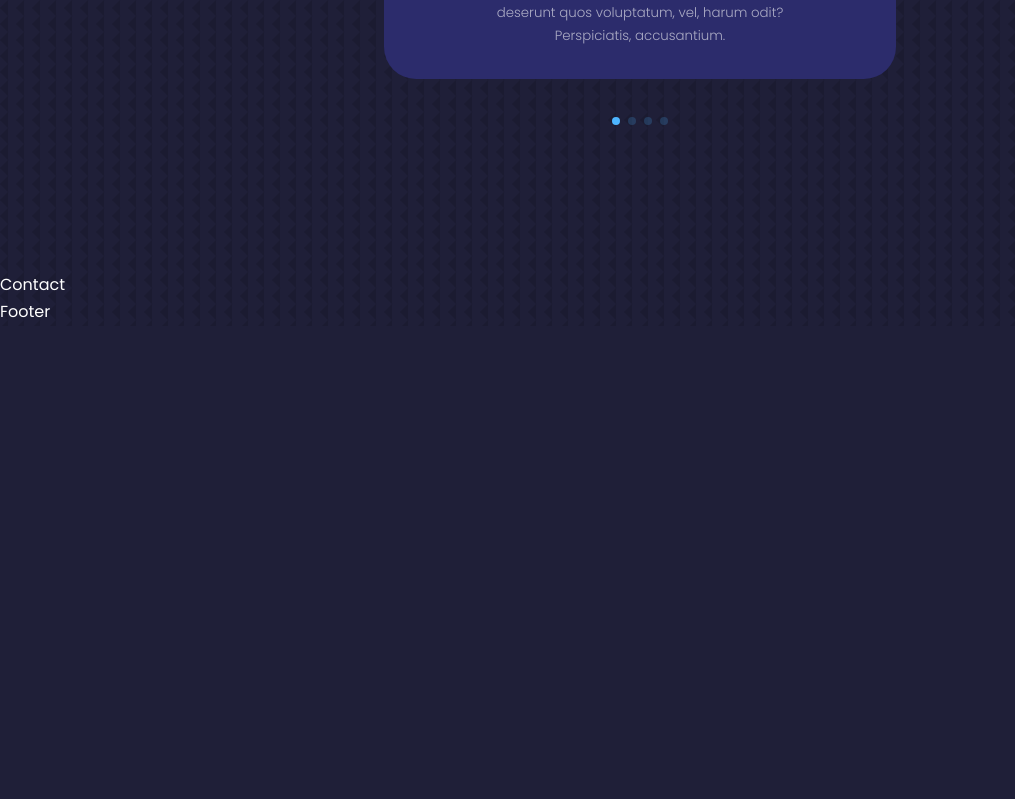
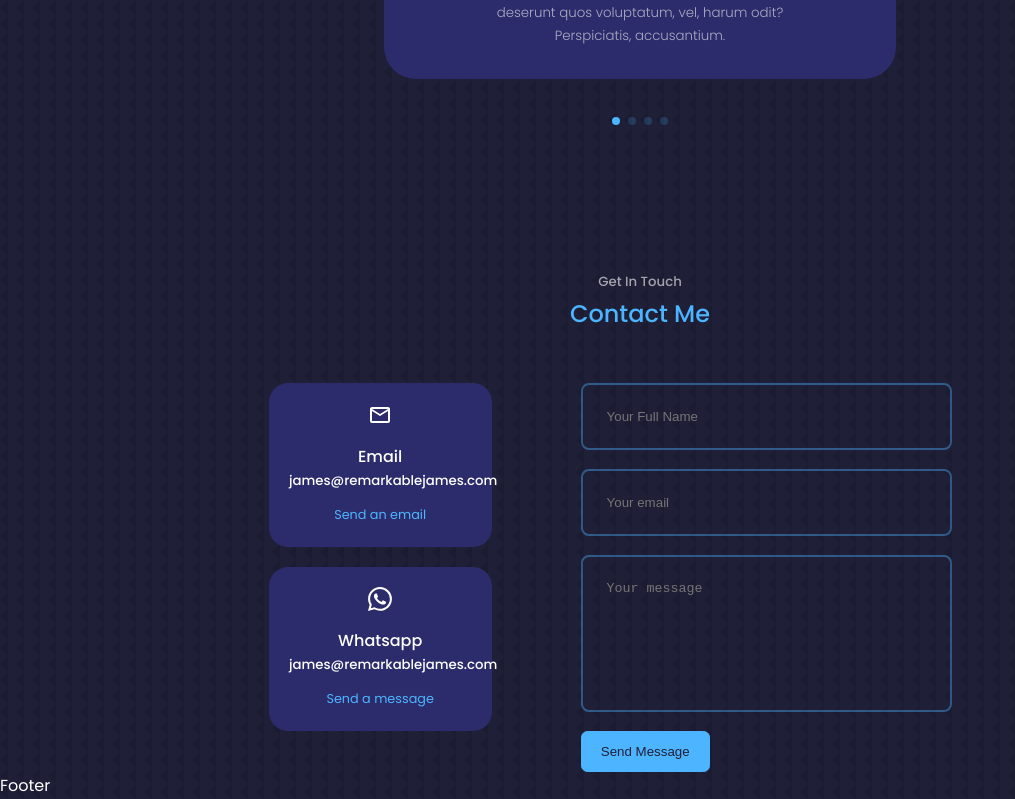
Before and after one commit to remarkablejames/portifolio, a React (Create React App) app: page / in a window 1280 px wide. Shown: the part 4560-5359 px from the top of the page, without its empty margins (0-1015 px from the left). Before the commit the page ends 4886 px from the top, so only its background shows below. Built offline with nearby package versions, Linux system fonts and the light colour scheme.

Commit message:
finished adding and styling Contact page component

```diff
--- a/package.json
+++ b/package.json
@@ -6,6 +6,7 @@
     "@testing-library/jest-dom": "^5.16.4",
     "@testing-library/react": "^12.1.4",
     "@testing-library/user-event": "^13.5.0",
+    "emailjs-com": "^3.2.0",
     "react": "^18.0.0",
     "react-dom": "^18.0.0",
     "react-icons": "^4.3.1",
--- a/src/components/contact/Contact.jsx
+++ b/src/components/contact/Contact.jsx
@@ -1,6 +1,76 @@
-import React from "react";
+import React, { useRef } from "react";
 import "./contact.css";
+import { MdOutlineEmail } from "react-icons/md";
+import { BsWhatsapp } from "react-icons/bs";
+import emailjs from "emailjs-com";
+export const Contact = () => {
+  const form = useRef();
+  const sendEmail = (e) => {
+    e.preventDefault();
 
-export const Contact = () => {
-  return <section id="contact">Contact</section>;
+    emailjs
+      .sendForm(
+        "service_d30nbng",
+        "template_sjgkme4",
+        form.current,
+        "o6wYe5a2RGANsztUm"
+      )
+      .then(
+        (result) => {
+          console.log(result.text);
+        },
+        (error) => {
+          console.log(error.text);
+        }
+      );
+
+    e.target.reset();
+    window.alert("Your Message was sent successfully");
+  };
+  return (
+    <section id="contact">
+      <h5>Get In Touch</h5>
+      <h2>Contact Me</h2>
+      <div className="container contact__container">
+        <div className="contact__options">
+          <article className="contact__option">
+            <MdOutlineEmail className="contact__option-icon" />
+            <h4>Email</h4>
+            <h5>james@remarkablejames.com</h5>
+            <a href="mailto:james@remarkablejames.com" target="_blank">
+              Send an email
+            </a>
+          </article>
+          <article className="contact__option">
+            <BsWhatsapp className="contact__option-icon" />
+            <h4>Whatsapp</h4>
+            <h5>james@remarkablejames.com</h5>
+            <a
+              href="https://api.whatsapp.com/send?phone=+250789333972"
+              target="_blank"
+            >
+              Send a message
+            </a>
+          </article>
+        </div>
+        <form ref={form} onSubmit={sendEmail}>
+          <input
+            type="text"
+            name="name"
+            placeholder="Your Full Name"
+            required
+          />
+          <input type="email" name="email" placeholder="Your email" required />
+          <textarea
+            name="message"
+            rows="7"
+            placeholder="Your message"
+          ></textarea>
+          <button type="submit" className="btn btn-primary">
+            Send Message
+          </button>
+        </form>
+      </div>
+    </section>
+  );
 };
--- a/src/components/contact/contact.css
+++ b/src/components/contact/contact.css
@@ -0,0 +1,70 @@
+.container.contact__container {
+  width: 58%;
+  display: grid;
+  grid-template-columns: 30% 50%;
+  gap: 12%;
+}
+
+.contact__options {
+  display: flex;
+  flex-direction: column;
+  gap: 1.2rem;
+}
+.contact__option {
+  background: var(--color-bg-variant);
+  padding: 1.2rem;
+  border-radius: 1.2rem;
+  text-align: center;
+  border: 1px solid transparent;
+  transition: var(--transition);
+}
+
+.contact__option:hover {
+  background: transparent;
+  border-color: var(--color-primary-variant);
+}
+
+.contact__option-icon {
+  font-size: 1.5rem;
+  margin-bottom: 0.5rem;
+}
+
+.contact__option a {
+  margin-top: 0.7rem;
+  display: inline-block;
+  font-size: 0.8rem;
+}
+
+/* ==============STYLING THE FORM================ */
+
+form {
+  display: flex;
+  flex-direction: column;
+  gap: 1.2rem;
+}
+
+input,
+textarea {
+  width: 100%;
+  padding: 1.5rem;
+  border-radius: 0.5rem;
+  background: transparent;
+  border: 2px solid var(--color-primary-variant);
+  resize: none;
+  color: var(--color-white);
+}
+
+/* MEDIUM DEVICES */
+@media screen and (max-width: 1024px) {
+  .container.contact__container {
+    grid-template-columns: 1fr;
+    gap: 2rem;
+  }
+}
+
+/* SMALL DEVICES */
+@media screen and (max-width: 600px) {
+  .container.contact__container {
+    width: var(--container-width-sm);
+  }
+}
```
Also changed, not shown: 1 other file (tests, documents, lock files or other folders).
